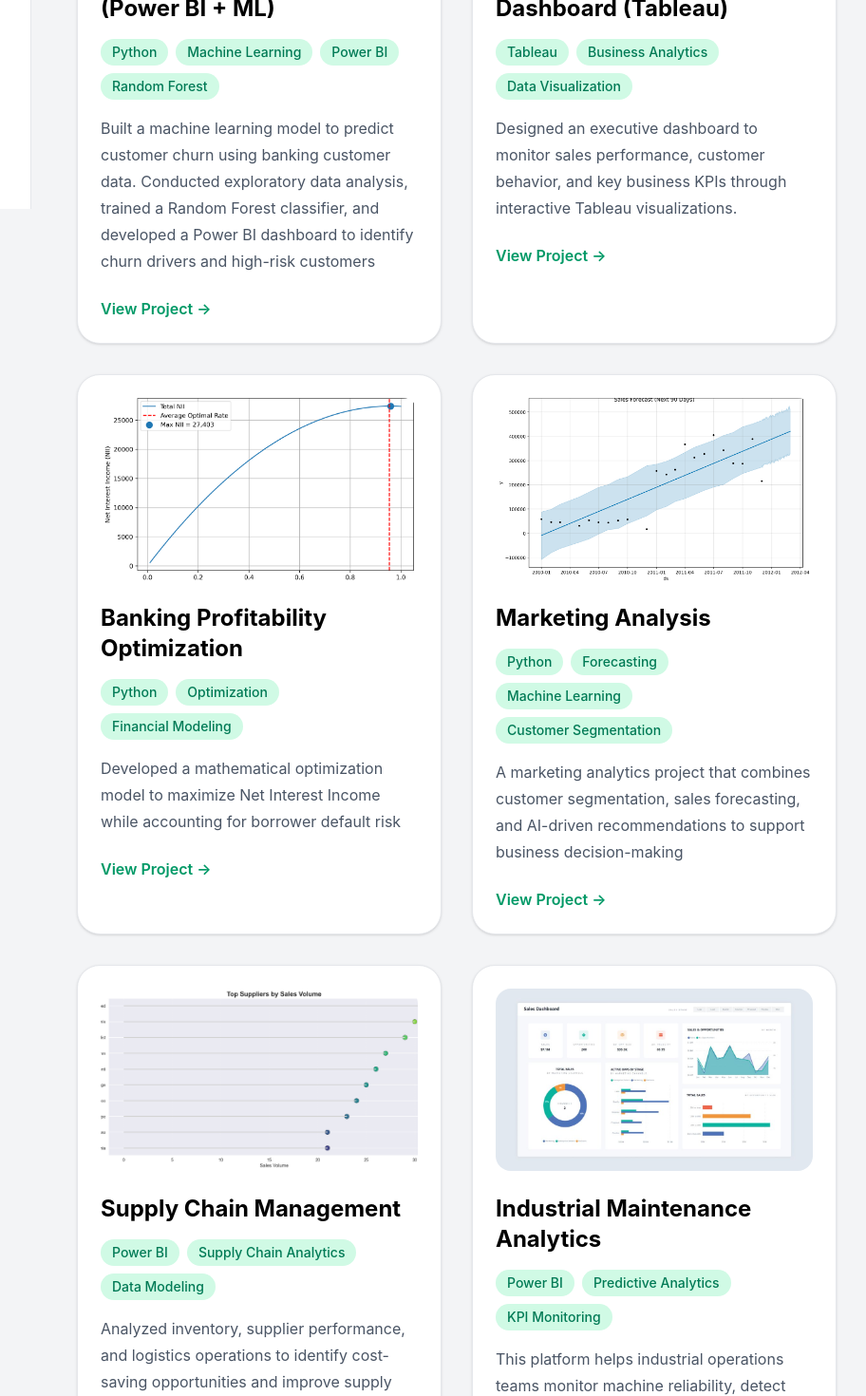
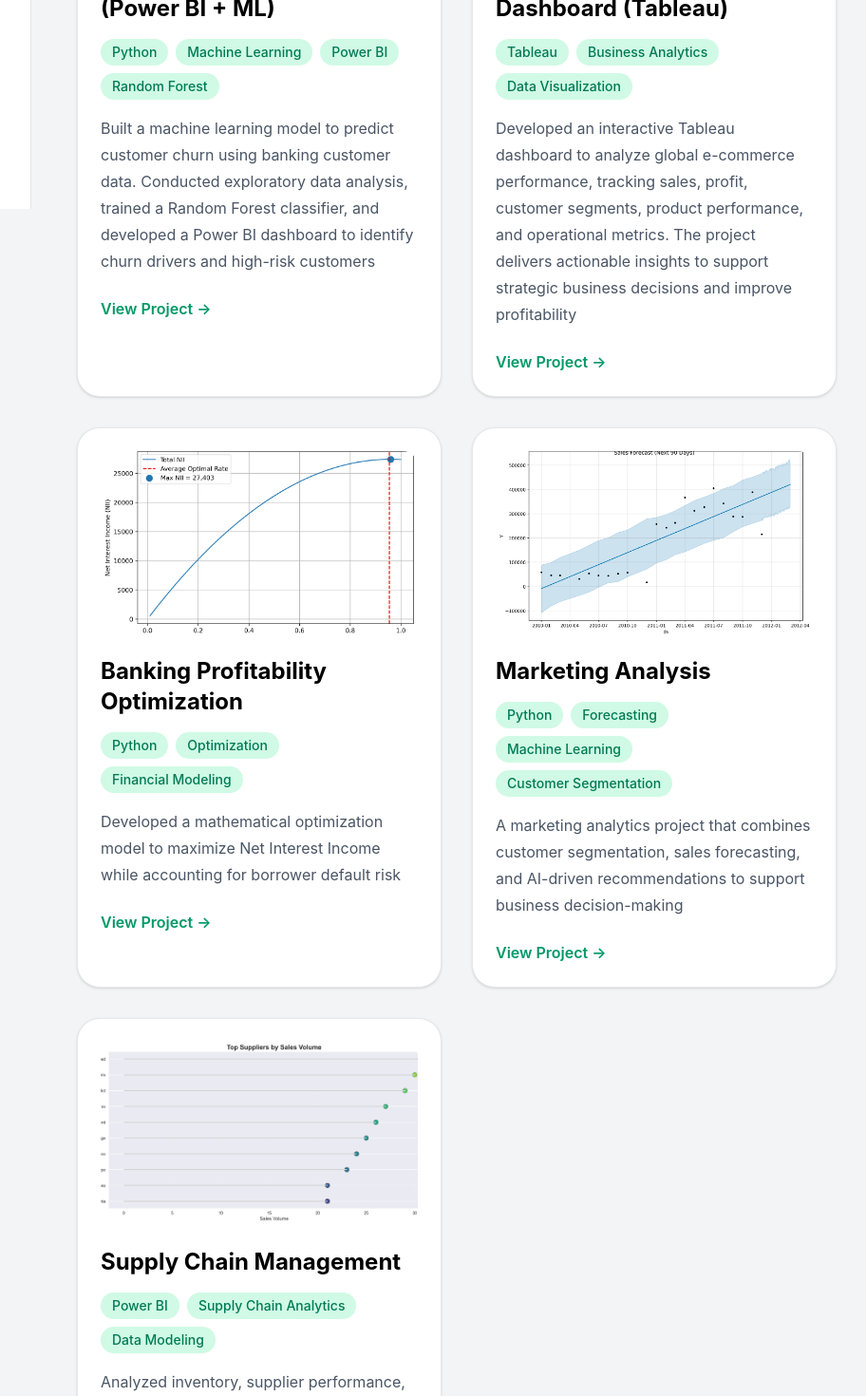
Before and after one commit to EssisDez/Desi-ESSIS-Portfolio, a React app: page / in a window 1280 px wide. Shown: the part 580-2050 px from the top of the page at 95% size, without its empty margins (351-1263 px from the left). Built offline with nearby package versions, Linux system fonts and the light colour scheme; the HTML template or start-up script is replaced by a standard one.

Commit message:
hide industrial project

```diff
--- a/src/App.jsx
+++ b/src/App.jsx
@@ -18,7 +18,7 @@ const projects = [
   {
     title: "E-Commerce Executive Dashboard (Tableau)",
     tools: ["Tableau", "Business Analytics", "Data Visualization"],
-    desc: "Designed an executive dashboard to monitor sales performance, customer behavior, and key business KPIs through interactive Tableau visualizations.",
+    desc: "Developed an interactive Tableau dashboard to analyze global e-commerce performance, tracking sales, profit, customer segments, product performance, and operational metrics. The project delivers actionable insights to support strategic business decisions and improve profitability",
     link: "https://github.com/EssisDez/E-Commerce-Executive-Dashboard.git",
     images: [
       "/ExecutiveOverview.jpeg",
@@ -60,18 +60,7 @@ const projects = [
       "/supply_chain_flow.png",
     ],
   },
-  {
-    title: "Industrial Maintenance Analytics",
-    tools: ["Power BI", "Predictive Analytics", "KPI Monitoring"],
-    desc: "This platform helps industrial operations teams monitor machine reliability, detect operational risks, and optimize maintenance planning",
-    link: "https://github.com/EssisDez/Industrial_Maintenance_Analytics.git",
-    images: [
-      "/6b3141a1cb1fc48c8880855b71d613e4.jpg",
-      "/6b3141a1cb1fc48c8880855b71d613e4.jpg",
-      "/6b3141a1cb1fc48c8880855b71d613e4.jpg",
 
-    ],
-  },
 ];
 
 export default function App() {
```
